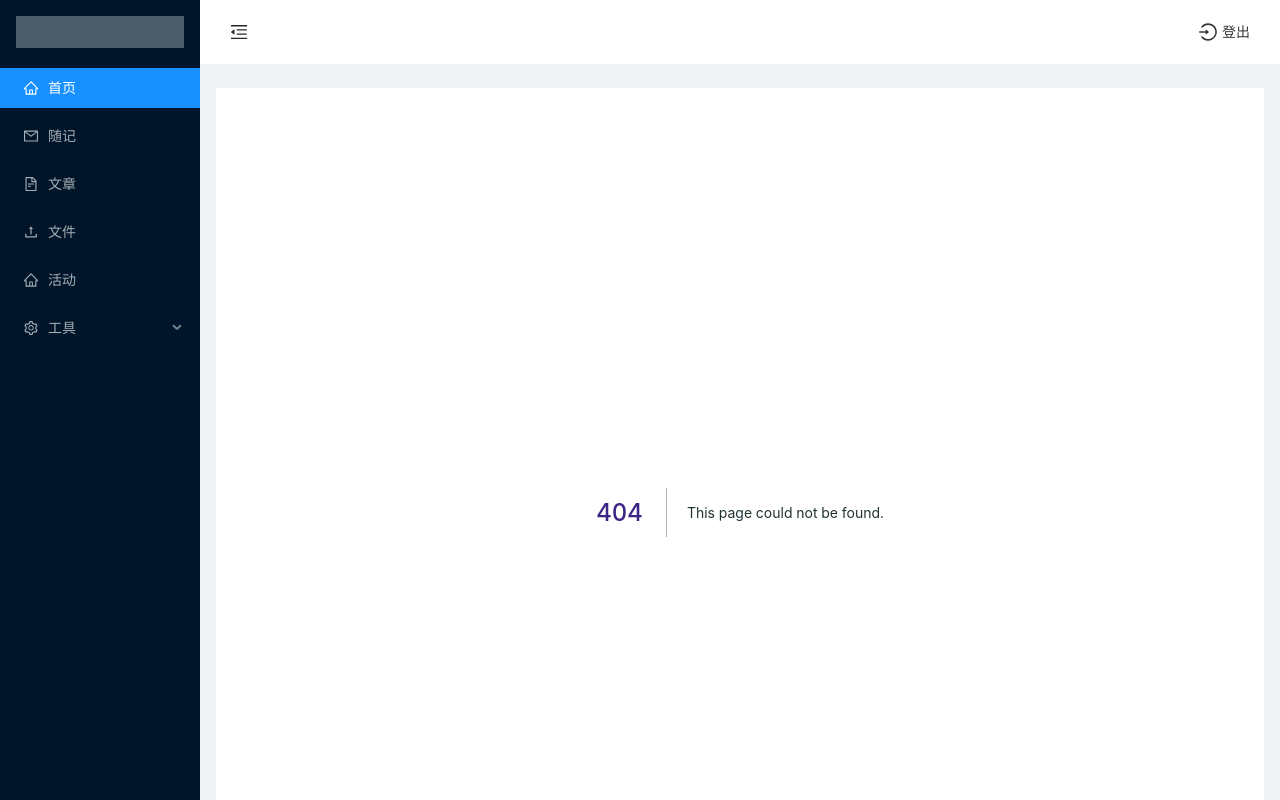
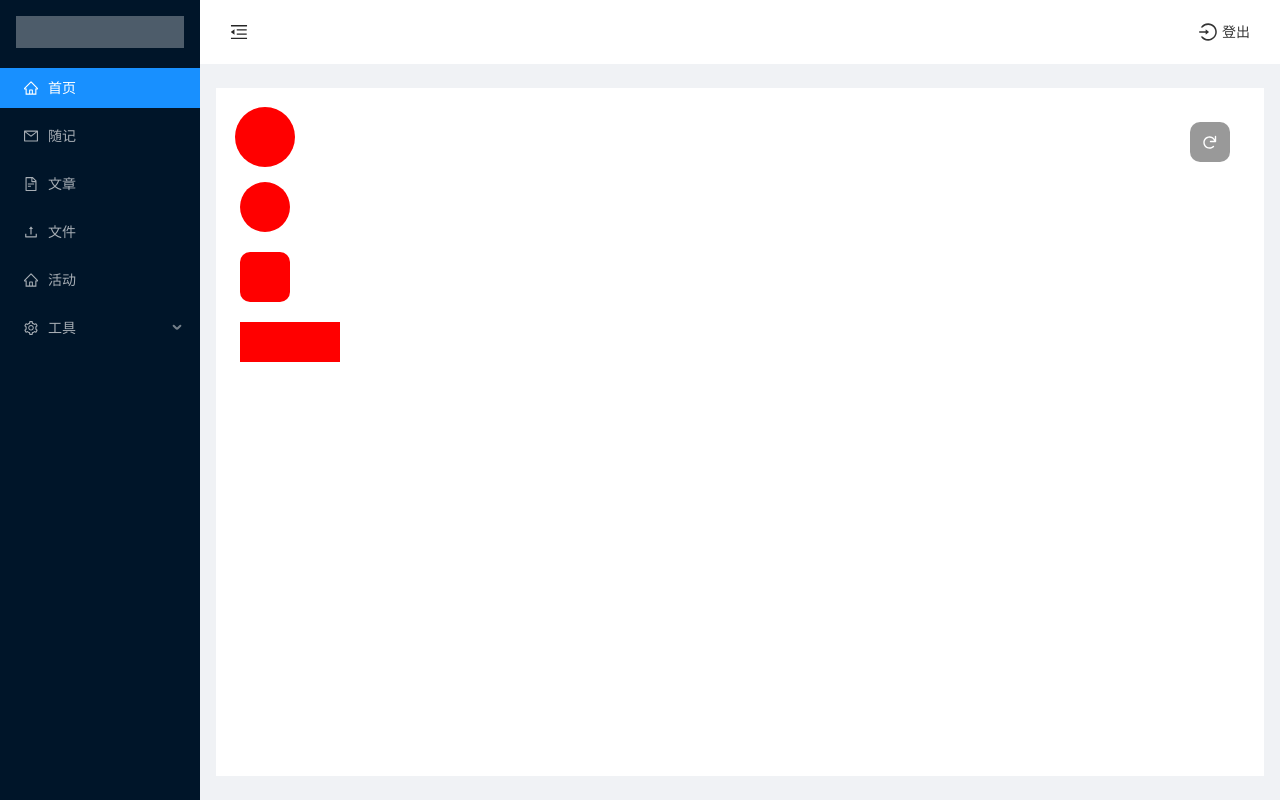
Before and after one commit to pengjielee/xun-admin, a Next.js app: page /framer in a window 1280 px wide. Before the commit this address had no page. Shown: the top 800 px of the page. Built offline with nearby package versions, Linux system fonts and the light colour scheme.

Commit message:
feat: add framer-motion

```diff
--- a/package.json
+++ b/package.json
@@ -21,6 +21,7 @@
     "echarts-for-react": "^3.0.1",
     "excel-export": "^0.5.1",
     "express": "^4.17.1",
+    "framer-motion": "^4.1.17",
     "fs-extra": "^10.0.0",
     "http-proxy-middleware": "^2.0.1",
     "immutability-helper": "^3.1.1",
--- a/src/assets/styles/page.scss
+++ b/src/assets/styles/page.scss
@@ -106,3 +106,41 @@ $main-color: #eee;
     margin: 20px 0;
   }
 }
+
+.page-framer {
+  height: 100%;
+  position: relative;
+
+  .refresh {
+    padding: 10px;
+    position: absolute;
+    background: rgba(0, 0, 0, 0.4);
+    border-radius: 10px;
+    width: 40px;
+    height: 40px;
+    top: 10px;
+    right: 10px;
+    display: flex;
+    justify-content: center;
+    align-items: center;
+    cursor: pointer;
+  }
+
+  .card {
+    margin-bottom: 20px;
+  }
+
+  .card div {
+    background: red;
+    border-radius: 30px;
+    width: 50px;
+    height: 50px;
+  }
+
+  .card button {
+    background: red;
+    width: 100px;
+    height: 40px;
+    border: none;
+  }
+}
--- /dev/null
+++ b/src/components/Refresh.js
@@ -0,0 +1,40 @@
+import * as React from "react";
+import { motion } from "framer-motion";
+
+const button = {
+  rest: { scale: 1 },
+  hover: { scale: 1.1 },
+  pressed: { scale: 0.95 },
+};
+const arrow = {
+  rest: { rotate: 0 },
+  hover: { rotate: 360, transition: { duration: 0.4 } },
+};
+
+const Refresh = ({ onClick }) => {
+  return (
+    <motion.div
+      className="refresh"
+      onClick={onClick}
+      variants={button}
+      initial="rest"
+      whileHover="hover"
+      whileTap="pressed"
+    >
+      <motion.svg
+        width="16"
+        height="16"
+        xmlns="http://www.w3.org/2000/svg"
+        variants={arrow}
+      >
+        <path
+          d="M12.8 5.1541V2.5a.7.7 0 0 1 1.4 0v5a.7.7 0 0 1-.7.7h-5a.7.7 0 0 1 0-1.4h3.573c-.7005-1.8367-2.4886-3.1-4.5308-3.1C4.8665 3.7 2.7 5.85 2.7 8.5s2.1665 4.8 4.8422 4.8c1.3035 0 2.523-.512 3.426-1.4079a.7.7 0 0 1 .986.9938C10.7915 14.0396 9.2186 14.7 7.5422 14.7 4.0957 14.7 1.3 11.9257 1.3 8.5s2.7957-6.2 6.2422-6.2c2.1801 0 4.137 1.1192 5.2578 2.8541z"
+          fill="#fff"
+          fillRule="nonzero"
+        />
+      </motion.svg>
+    </motion.div>
+  );
+};
+
+export default Refresh;
--- a/src/components/index.js
+++ b/src/components/index.js
@@ -5,3 +5,4 @@ export { default as Uploader } from "./Uploader.js";
 export { default as Submiting } from "./Submiting";
 export { default as Card } from "./Card";
 export { default as Activity } from "./Activity";
+export { default as Refresh } from "./Refresh";
--- a/src/pages/_app.js
+++ b/src/pages/_app.js
@@ -120,6 +120,14 @@ const menus = [
         path: "/tool/echarts",
         name: "Echarts",
         key: "66",
+        icon: null,
+        subs: [],
+      },
+      {
+        id: 67,
+        path: "/tool/iphone",
+        name: "Iphone",
+        key: "67",
         icon: null,
         subs: [],
       },
--- /dev/null
+++ b/src/pages/framer/index.js
@@ -0,0 +1,39 @@
+import { useState } from "react";
+import { Header, Refresh } from "@/components";
+import { motion } from "framer-motion";
+
+export default function App() {
+  const [count, setCount] = useState(0);
+
+  return (
+    <div className="page-framer">
+      <Header title="动画"></Header>
+
+      <main>
+        <Refresh onClick={() => setCount(count + 1)} />
+
+        <div className="card" key={count + 1}>
+          <motion.div animate={{ scale: 1.2 }} />
+        </div>
+        <div className="card" key={count + 2}>
+          <motion.div animate={{ rotate: 360 }} transition={{ duration: 2 }} />
+        </div>
+        <div className="card" key={count + 3}>
+          <motion.div
+            animate={{
+              scale: [1, 2, 2, 1, 1],
+              rotate: [0, 0, 270, 270, 0],
+              borderRadius: ["20%", "20%", "50%", "50%", "20%"],
+            }}
+          />
+        </div>
+        <div className="card" key={count + 4}>
+          <motion.button
+            whileHover={{ scale: 1.1 }}
+            whileTap={{ scale: 0.9 }}
+          />
+        </div>
+      </main>
+    </div>
+  );
+}
```
Also changed, not shown: 1 other file (tests, documents, lock files or other folders).
